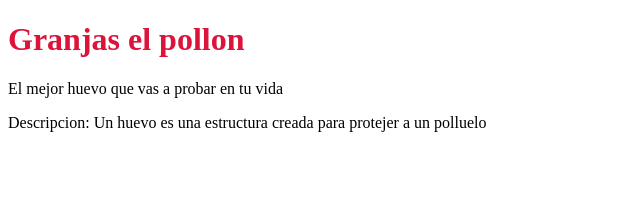
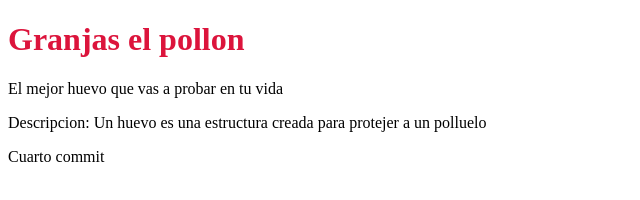
Before and after one commit to CristianSoli/prueba, a plain HTML site: page index.html in a window 1280 px wide. Shown: the whole page, without its empty margins (0-640 px from the left). Drawn offline with Linux system fonts and the light colour scheme.

Commit message:
Cuarto commit

```diff
--- a/index.html
+++ b/index.html
@@ -14,6 +14,9 @@
     <p>
         Descripcion: Un huevo es una estructura creada para protejer a un polluelo
     </p>
+    <p>
+        Cuarto commit
+    </p>
 
 </body>
 </html>
```
